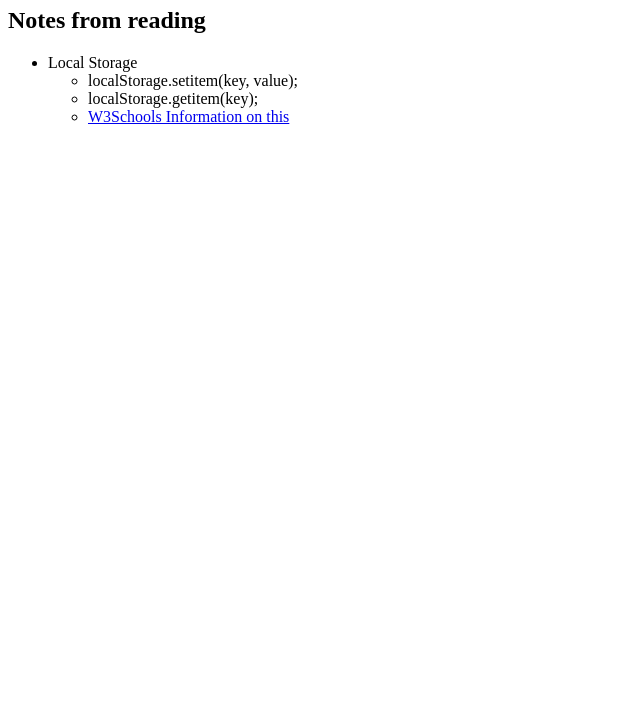
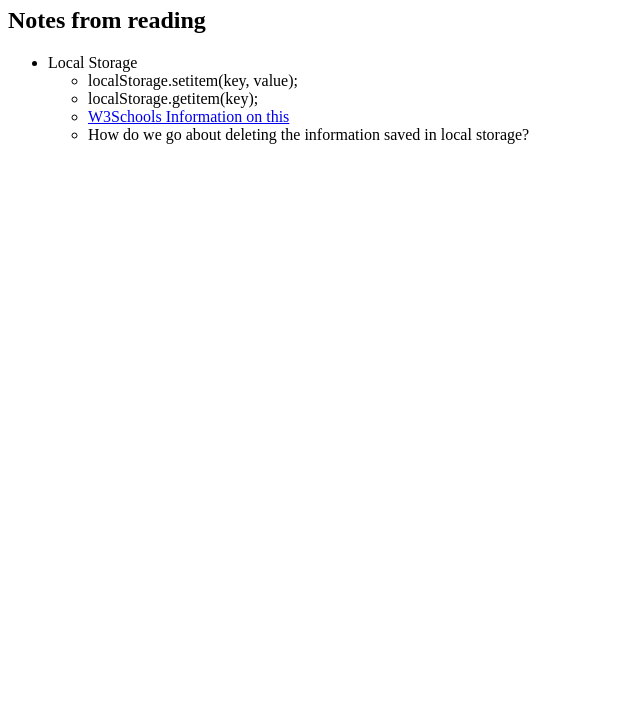
Before and after one commit to stava-11/WDD_330, a plain HTML site: page wk_01/index.html in a window 1280 px wide. Shown: the part 73-800 px from the top of the page, without its empty margins (0-640 px from the left). Drawn offline with Linux system fonts and the light colour scheme.

Commit message:
wk_01 question

```diff
--- a/wk_01/index.html
+++ b/wk_01/index.html
@@ -17,6 +17,7 @@
                     <li>localStorage.setitem(key, value);</li>
                     <li>localStorage.getitem(key);</li>
                     <li><a href="https://www.w3schools.com/jsref/prop_win_localstorage.asp">W3Schools Information on this</a></li>
+                    <li>How do we go about deleting the information saved in local storage?</li>
                 </ul>
             </li>
         </ul>
```
